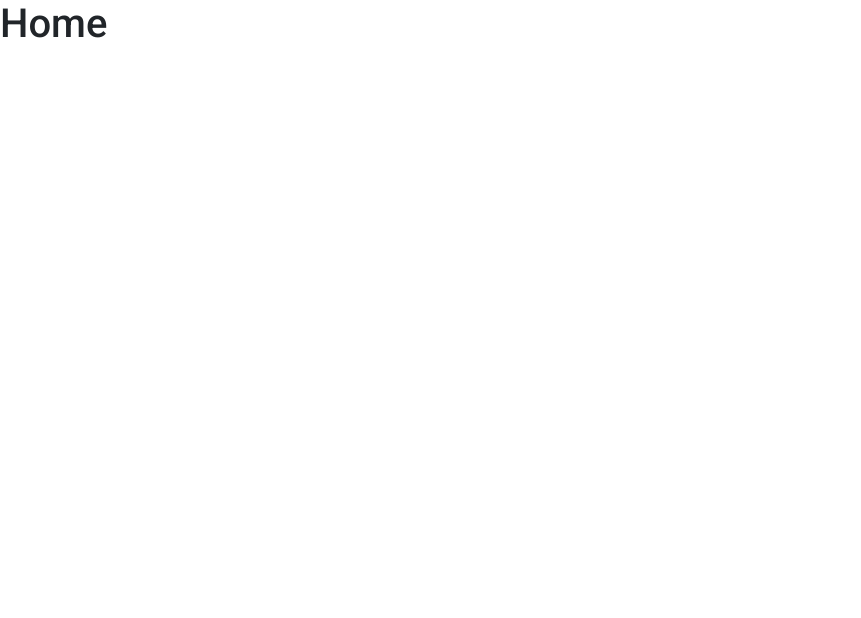
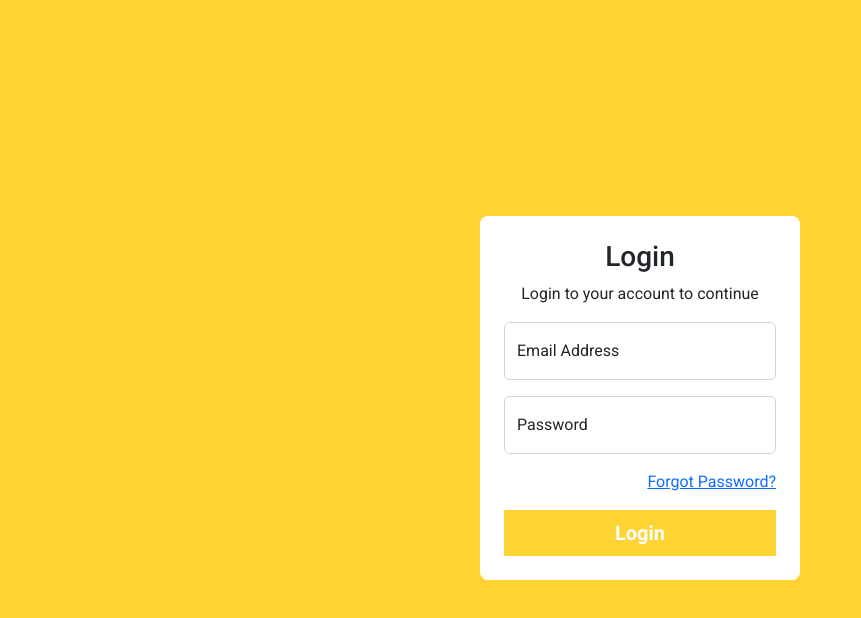
Before and after one commit to shibez0112/Admin-Dashboard, a React (Create React App) app: page / in a window 1280 px wide. Shown: the top 618 px of the page, without its empty margins (0-861 px from the left). Built offline with nearby package versions, Linux system fonts and the light colour scheme.

Commit message:
feat: Add Login, Reset Password and Forget Password pages

```diff
--- a/src/App.css
+++ b/src/App.css
@@ -19,3 +19,6 @@
   margin: 16px;
   background: rgba(255, 255, 255, 0.3);
 }
+.ant-layout{
+  min-height: 100vh;
+}
--- a/src/App.js
+++ b/src/App.js
@@ -1,12 +1,24 @@
 import "./App.css";
+import Dashboard from "./pages/Dashboard";
+import Login from "./pages/Login";
+import { BrowserRouter as Router, Routes, Route } from "react-router-dom";
+import ResetPassword from "./pages/ResetPassword";
+import ForgotPassword from "./pages/ForgotPassword";
+import MainLayout from "./components/MainLayout";
+
 
 function App() {
   return (
-    <>
-      <div className="App">
-        <h1>Home</h1>
-      </div>
-    </>
+    <Router>
+      <Routes>
+        <Route path="/" element={<Login />}></Route>
+        <Route path="/reset-password" element={<ResetPassword />}></Route>
+        <Route path="/forgot-password" element={<ForgotPassword />}></Route>
+        <Route path="/admin" element={<MainLayout />}>
+          <Route index element={<Dashboard/>}></Route>
+        </Route>
+      </Routes>
+    </Router>
   );
 }
 
--- /dev/null
+++ b/src/pages/CustomInput.js
@@ -0,0 +1,18 @@
+import React from "react";
+
+const CustomInput = (props) => {
+    const {type, label, i_id, i_class} = props;
+  return (
+    <div class="form-floating mb-3">
+      <input
+        type={type}
+        class={`form-control ${i_class}`}
+        id={i_id}
+        placeholder={label}
+      />
+      <label for={label}>{label}</label>
+    </div>
+  );
+};
+
+export default CustomInput;
--- a/src/pages/ForgotPassword.js
+++ b/src/pages/ForgotPassword.js
@@ -1,9 +1,32 @@
-import React from 'react'
+import React from "react";
+import CustomInput from "./CustomInput";
 
 const ForgotPassword = () => {
   return (
-    <div>ForgotPassword</div>
-  )
-}
+    <div className="py-5" style={{ background: "#ffd333", minHeight: "100vh" }}>
+      <br />
+      <br />
+      <br />
+      <br />
+      <br />
+      <div className="my-5 w-25 bg-white rounded-3 mx-auto p-4">
+        <form action="">
+          <h3 className="text-center">Forgot Password</h3>
+          <p className="text-center">
+            Please enter your register email to get reset password mail.
+          </p>
+          <CustomInput type="email" label="Email Address" id="email" />
+          <button
+            className="border-0 px-3 py-2 text-white fw-bold w-100"
+            style={{ background: "#ffd333" }}
+            type="submit"
+          >
+            Send Link
+          </button>
+        </form>
+      </div>
+    </div>
+  );
+};
 
-export default ForgotPassword
+export default ForgotPassword;
--- a/src/pages/Login.js
+++ b/src/pages/Login.js
@@ -1,9 +1,36 @@
-import React from 'react'
+import React from "react";
+import CustomInput from "./CustomInput";
+import { Link } from "react-router-dom";
 
 const Login = () => {
   return (
-    <div>Login</div>
-  )
-}
+    <div className="py-5" style={{ background: "#ffd333", minHeight: "100vh" }}>
+      <br />
+      <br />
+      <br />
+      <br />
+      <br />
+      <div className="my-5 w-25 bg-white rounded-3 mx-auto p-4">
+        <form action="">
+          <h3 className="text-center">Login</h3>
+          <p className="text-center">Login to your account to continue</p>
+          <CustomInput type="text" label="Email Address" id="email" />
+          <CustomInput type="password" label="Password" id="pass" />
+          <div className="mb-3 text-end">
+            <Link to="forgot-password" className="float-right">Forgot Password?</Link>
+          </div>
+          <Link
+            to={"/admin"}
+            className="border-0 px-3 py-2 text-white fw-bold w-100 text-center text-decoration-none fs-5"
+            style={{ background: "#ffd333" }}
+            type="submit"
+          >
+            Login
+          </Link>
+        </form>
+      </div>
+    </div>
+  );
+};
 
-export default Login
+export default Login;
--- a/src/pages/ResetPassword.js
+++ b/src/pages/ResetPassword.js
@@ -1,9 +1,37 @@
-import React from 'react'
+import React from "react";
+import CustomInput from "./CustomInput";
 
 const ResetPassword = () => {
   return (
-    <div>ResetPassword</div>
-  )
-}
+    <div className="py-5" style={{ background: "#ffd333", minHeight: "100vh" }}>
+      <br />
+      <br />
+      <br />
+      <br />
+      <br />
+      <div className="my-5 w-25 bg-white rounded-3 mx-auto p-4">
+        <form action="">
+          <h3 className="text-center">Reset Password</h3>
+          <p className="text-center">
+            Please enter your new password.
+          </p>
+          <CustomInput type="password" label="New Password" id="pass" />
+          <CustomInput
+            type="password"
+            label="Confirm Password"
+            id="confirmpass"
+          />
+          <button
+            className="border-0 px-3 py-2 text-white fw-bold w-100"
+            style={{ background: "#ffd333" }}
+            type="submit"
+          >
+            Reset Password
+          </button>
+        </form>
+      </div>
+    </div>
+  );
+};
 
-export default ResetPassword
+export default ResetPassword;
```
